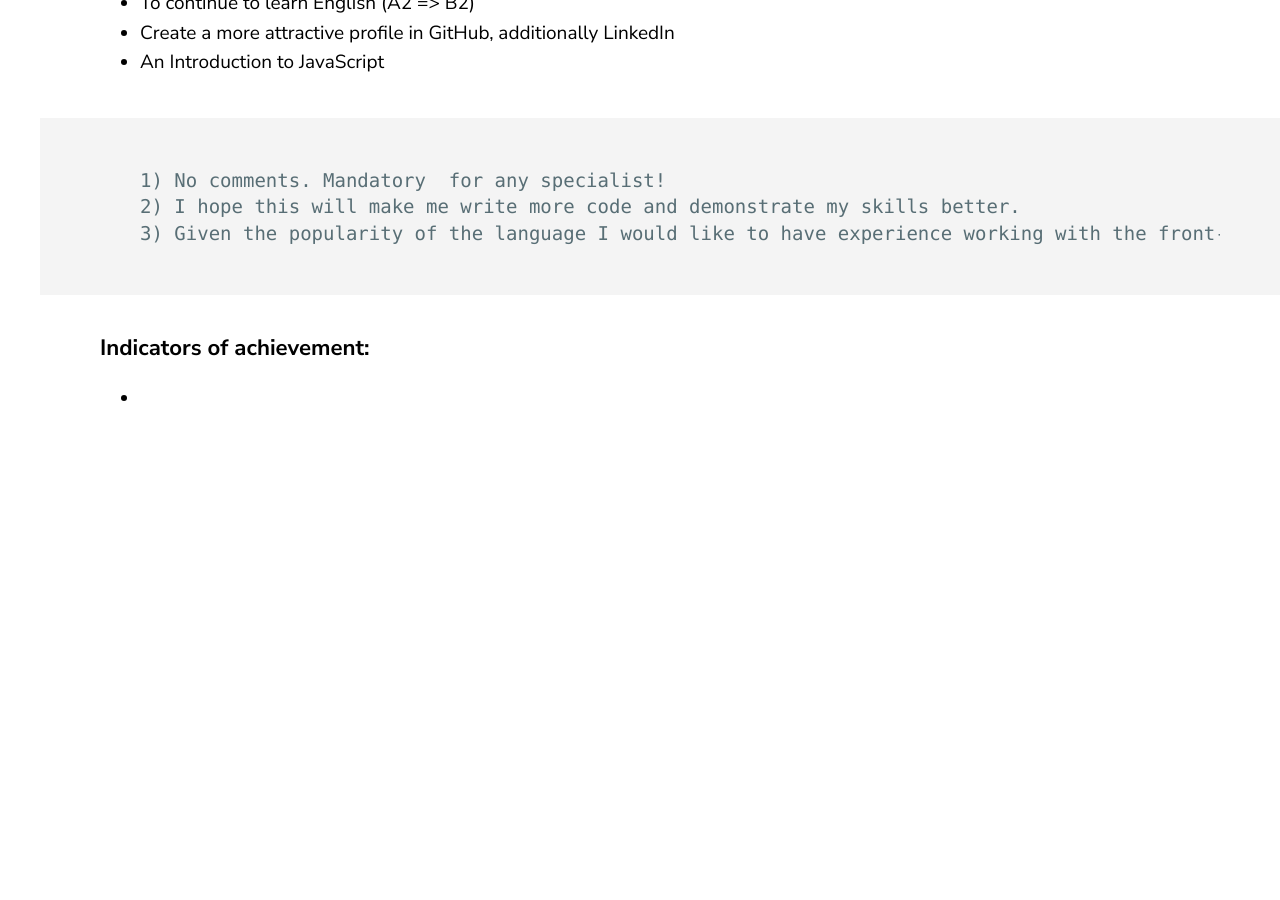
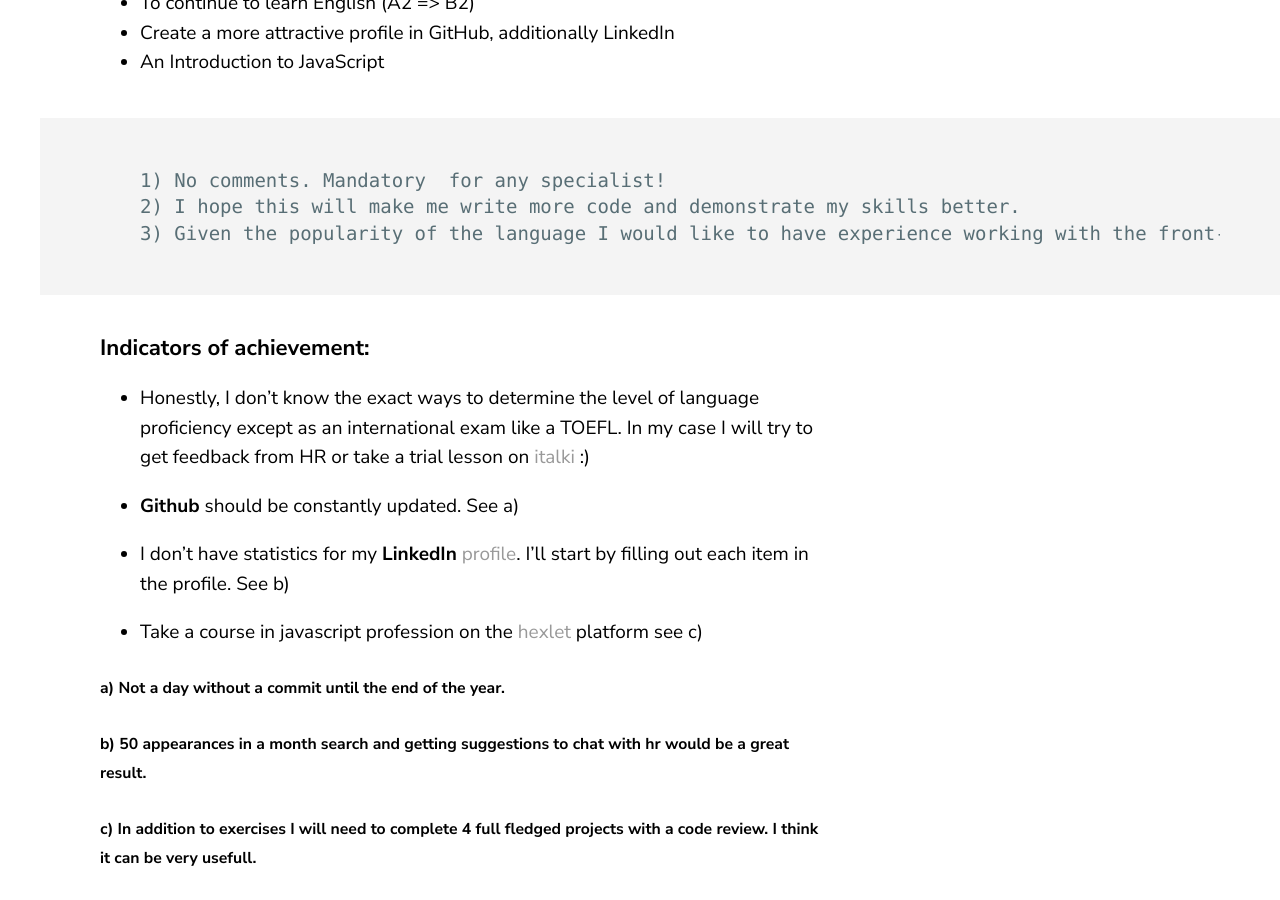
Before and after one commit to Rocket47/Rocket47.github.io, a Jekyll site: the page built from _posts/2020-03-08-third-post-goals.markdown, in a window 1280 px wide and 900 px high, scrolled down 2144 px. Built offline with Jekyll 4.4.1, drawn with Linux system fonts in a browser that asks for light colours; before the commit the page ends 2577 px from its top, so only the background shows below that.

Commit message:
Update 1.0.5 Third post

```diff
--- a/_posts/2020-03-08-third-post-goals.markdown
+++ b/_posts/2020-03-08-third-post-goals.markdown
@@ -70,4 +70,14 @@ By the way, I have already passed verification. I hope it will help me :)
 
 ### Indicators of achievement:
 
--
+- Honestly, I don't know the exact ways to determine the level of language proficiency except as an international exam like a TOEFL. In my case I will try to get feedback from HR or take a trial lesson on [italki](https://www.italki.com/) :)
+
+- **Github** should be constantly updated. See a)
+
+- I don't have statistics for my **LinkedIn** [profile](https://www.linkedin.com/in/roman-tsenov/). I'll start by filling out each item in the profile. See b)
+
+- Take a course in javascript profession on the [hexlet](https://ru.hexlet.io/professions) platform see c)
+
+##### a) Not a day without a commit until the end of the year.
+##### b) 50 appearances in a month search and getting suggestions to chat with hr would be a great result.
+##### с) In addition to exercises I will need to complete 4 full fledged projects with a code review. I think it can be very usefull.
```
